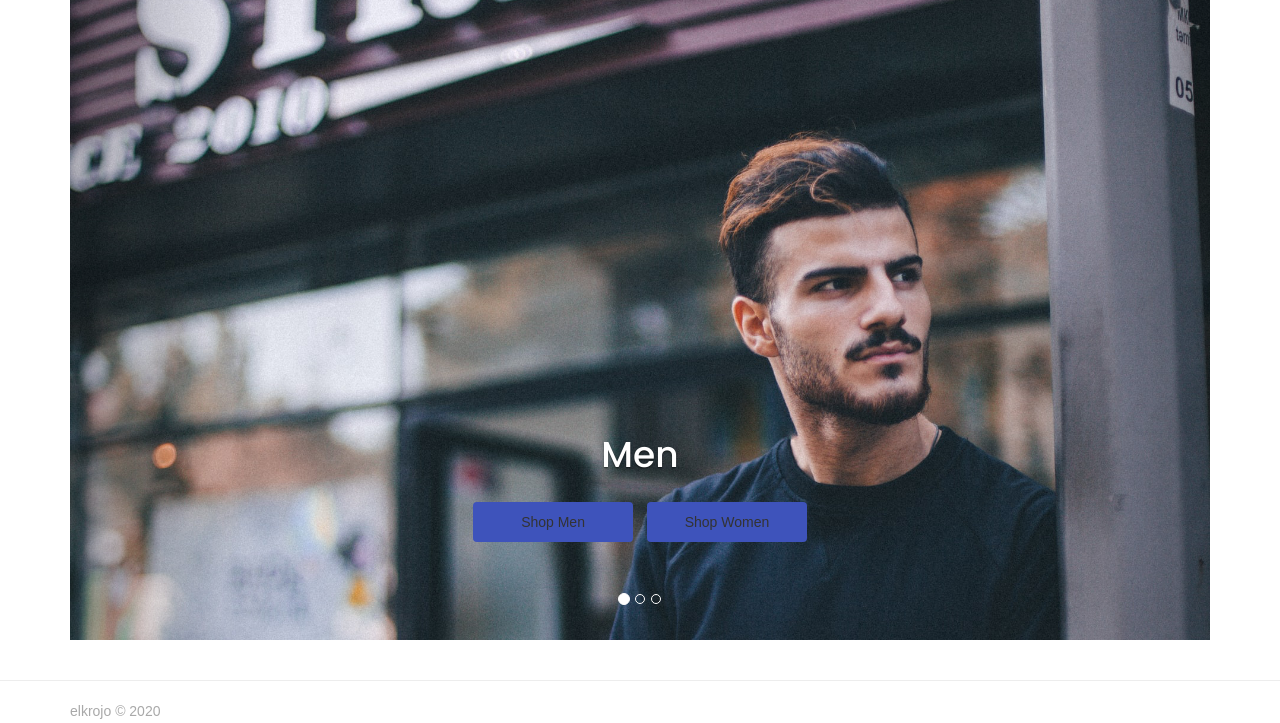
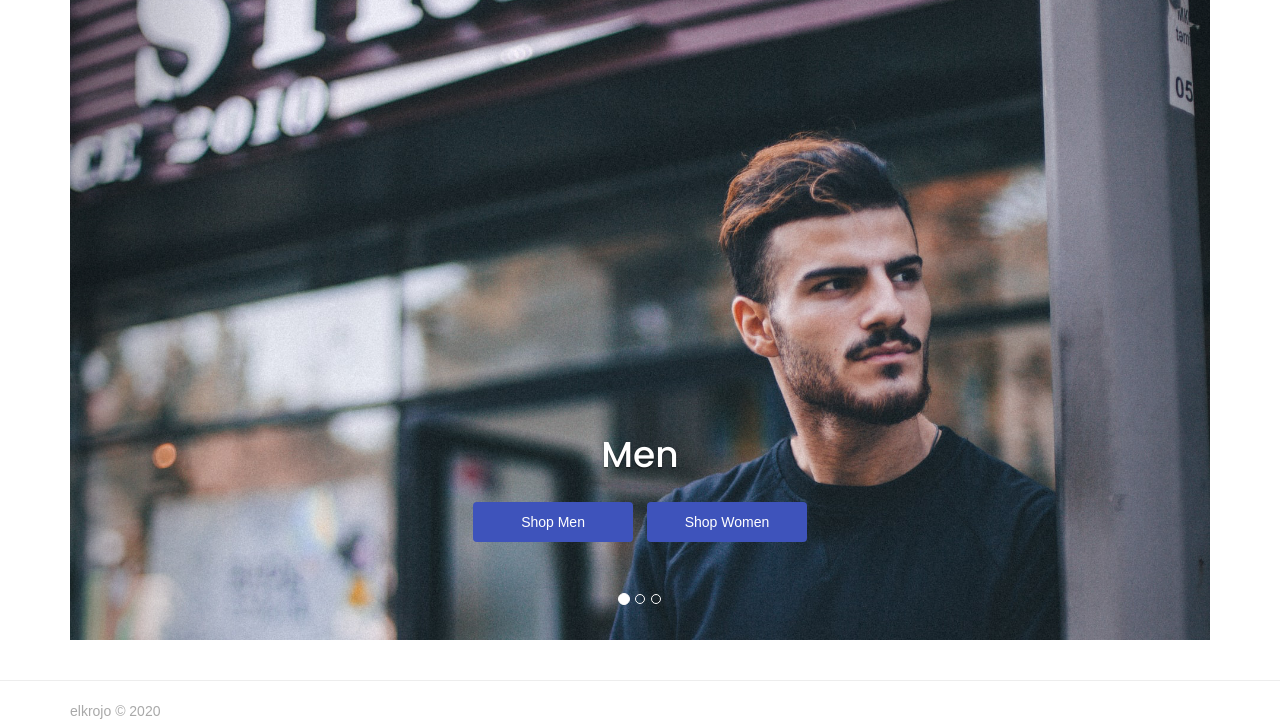
Before and after one commit to elkrojo/croiglas-shop, a Django app: page / in a window 1280 px wide. Shown: the part 101-824 px from the top of the page. Run offline with Django 3.2, Linux system fonts and the light colour scheme; some libraries are stand-ins or nearby versions; some web fonts are replaced.

Commit message:
Added CSS rule for carousel button text color

```diff
--- a/static/css/custom.css
+++ b/static/css/custom.css
@@ -129,6 +129,10 @@ a.btn-success {
 }
 
 .btn-success.checkout {
+    color: #fff;
+}
+
+.btn-carousel {
     color: #fff;
 }
 
```
